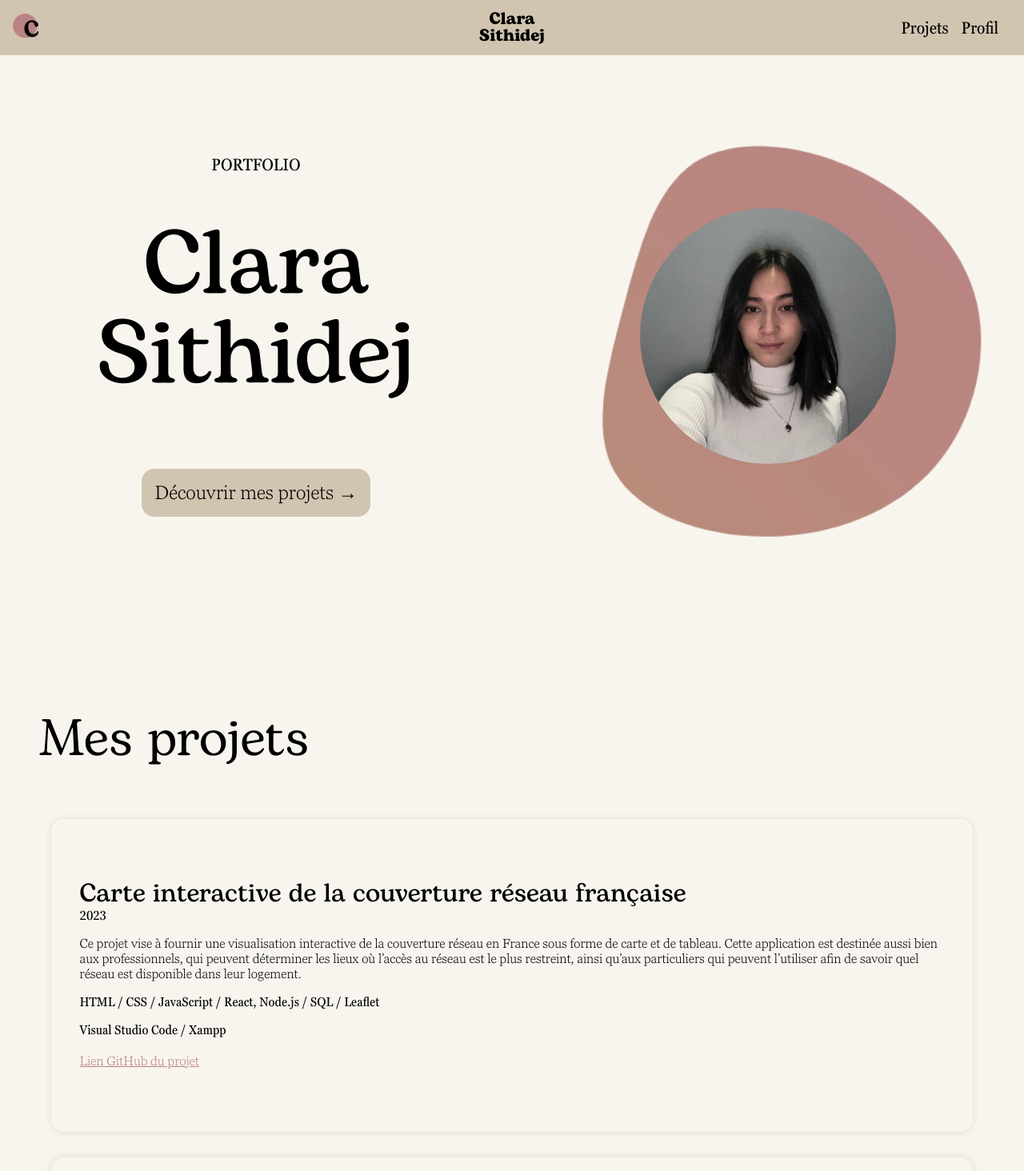
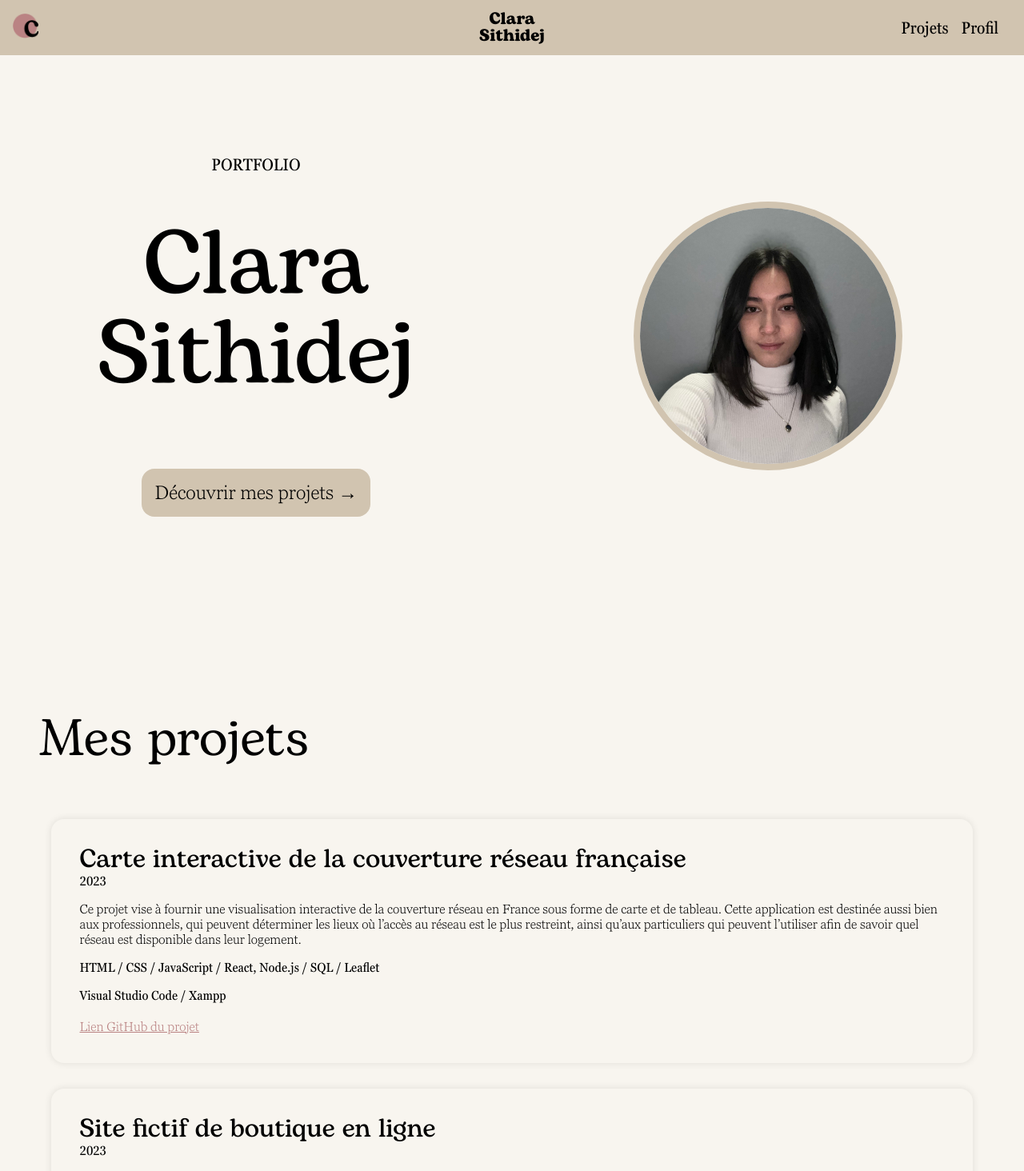
Before and after one commit to Coaraa/portfolio, a React (Create React App) app: page / in a window 1280 px wide. Shown: the top 1464 px of the page at 80% size. Built offline with nearby package versions, Linux system fonts and the light colour scheme.

Commit message:
Responsive on screen size

```diff
--- a/src/styles/Footer.css
+++ b/src/styles/Footer.css
@@ -15,3 +15,11 @@ footer {
     margin: 3rem 3rem 0 3rem;
     height: 3rem;
 }
+
+@media screen and (max-width: 1024px) {
+    .social-icon > img{
+        margin: 3rem 1rem 0 1rem;
+        height: 2rem;
+    }
+
+}
--- a/src/styles/HeroSection.css
+++ b/src/styles/HeroSection.css
@@ -40,10 +40,10 @@
     align-items: center;
     justify-content: center;
     width: 50vw;
-    background-image: url('../../public/images/shape.png');
+    /*background-image: url('../../public/images/shape.png');
     background-size: contain;
     background-position: center;
-    background-repeat: no-repeat;
+    background-repeat: no-repeat;*/
     height: 90%;
 }
 
@@ -51,6 +51,7 @@
     height: 40vh;
     width: 40vh;
     border-radius: 100%;
+    border: 0.5rem solid var(--light-brown);
 }
 
 
--- a/src/styles/Navbar.css
+++ b/src/styles/Navbar.css
@@ -46,3 +46,11 @@
     left: 50%;
     transform: translateX(-50%);
 }
+
+@media screen and (max-width: 1024px) {
+    .nav-links {
+        display: none;
+    }
+
+
+}
--- a/src/styles/Projects.css
+++ b/src/styles/Projects.css
@@ -10,8 +10,6 @@
   display: flex;
   flex-direction: column;
   justify-content: center;
-  height: fit-content;
-  min-height: 40vh;
   margin: 1rem;
   padding: 3%;
   background-color: var(--beige);
```
